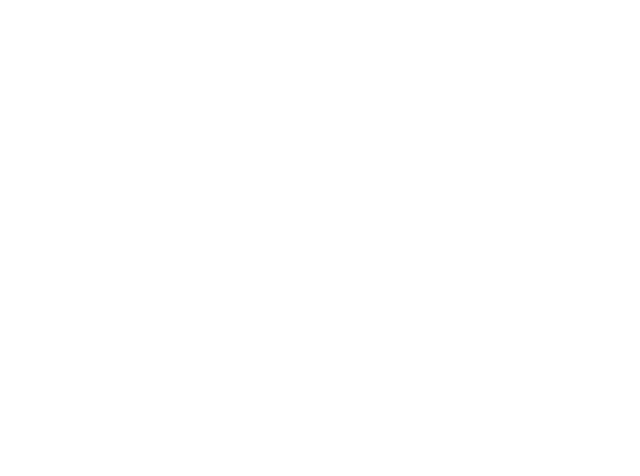
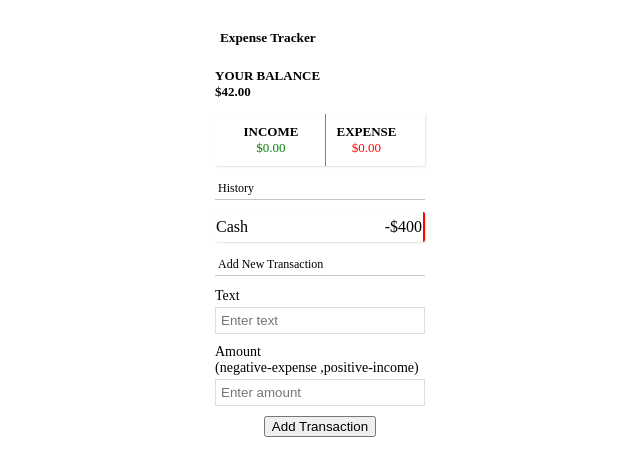
Before and after one commit to goodylove/tracker, a React (Create React App) app: page / in a window 1280 px wide. Shown: the top 476 px of the page, without its empty margins (320-960 px from the left). Built offline with nearby package versions, Linux system fonts and the light colour scheme.

Commit message:
second commit

```diff
--- a/src/App.css
+++ b/src/App.css
@@ -1,38 +1,89 @@
 .App {
   text-align: center;
+  display: flex;
+  justify-content: center;
+  align-items: center;
+  flex-direction: column;
+}
+.inc-exp-container{
+  display: flex;
+  justify-content: space-around;
+  background-color:white;
+    padding: 0 10px ;
+  align-items: center;
+  width: 190px;
+  font-size: 13px;
+  margin-top: 14px;
+  border-radius: 2px;
+  box-shadow: 1px 1px 2px rgb(226, 226, 222);
+
+}
+.inc-exp-container div{
+  padding: 10px;
+
+}
+.exp{
+  border-left: 1px solid grey;
+}
+.exp p{
+  color: red;
+}
+.income p {
+  color: green;
 }
 
-.App-logo {
-  height: 40vmin;
-  pointer-events: none;
+h4{
+  margin: 0;
+  padding: 0;
 }
+p{
+  margin: 0;
+}
+.balance{
+  text-align: start;
+  font-size: 13px;
+}
+.transactin-h{
+  padding: 3px;
+  font-weight: 500;
+    font-size: 12px;
+    text-align: start;
+    border-bottom: 1px solid rgb(200, 196, 196);
+}
+.transaction-list{
+  display: flex;
+    justify-content: space-between;
+    border-right: 2px solid red;
+    padding: 6px 1px;
+    border-radius: 2px;
+      box-shadow: 1px 1px 2px rgb(226, 226, 222);
 
-@media (prefers-reduced-motion: no-preference) {
-  .App-logo {
-    animation: App-logo-spin infinite 20s linear;
-  }
+
+
 }
-
-.App-header {
-  background-color: #282c34;
-  min-height: 100vh;
+#list{
+  padding: 0;
+  margin: 0;
+}
+.form-control{
   display: flex;
   flex-direction: column;
-  align-items: center;
-  justify-content: center;
-  font-size: calc(10px + 2vmin);
-  color: white;
+  text-align: start;
+  font-size: 14px;
+  margin: 10px 0;
+
 }
+.form-control input{
+  border: 1px solid rgb(223, 222, 222);
+  outline: none;
+  padding: 5px;
+  margin-top: 3px;
+}
+.add-new{
+  font-weight: 500;
+  padding: 3px;
+    font-size: 12px;
+    text-align: start;
+    border-bottom: 1px solid rgb(200, 196, 196);
 
-.App-link {
-  color: #61dafb;
 }
-
-@keyframes App-logo-spin {
-  from {
-    transform: rotate(0deg);
-  }
-  to {
-    transform: rotate(360deg);
-  }
-}
--- a/src/App.js
+++ b/src/App.js
@@ -1,7 +1,22 @@
+import Header from "./components/Header";
+import Balance from "./components/Balance";
+import IncomeBalance from "./components/IncomeExpense";
+import Transaction from "./components/Transaction";
+import AddTransaction from "./components/AddTransaction";
 import "./App.css";
 
 function App() {
-  return <div className="App"></div>;
+  return (
+    <div className="App">
+      <Header />
+      <div className="container">
+        <Balance />
+        <IncomeBalance />
+        <Transaction />
+        <AddTransaction />
+      </div>
+    </div>
+  );
 }
 
 export default App;
--- /dev/null
+++ b/src/components/AddTransaction.jsx
@@ -0,0 +1,25 @@
+import React from "react";
+const AddTransaction = () => {
+  return (
+    <>
+      <h3 className="add-new">Add New Transaction</h3>
+      <form action="" className="form">
+        <div className="form-control">
+          <label htmlFor="text">Text</label>
+          <input type="text" placeholder="Enter text" />
+        </div>
+        <div className="form-control">
+          <label htmlFor="">
+            Amount
+            <br />
+            (negative-expense ,positive-income)
+          </label>
+          <input type="text" placeholder="Enter amount" />
+        </div>
+        <button className="btn">Add Transaction</button>
+      </form>
+    </>
+  );
+};
+
+export default AddTransaction;
--- /dev/null
+++ b/src/components/Balance.jsx
@@ -0,0 +1,11 @@
+import React from "react";
+const Balance = () => {
+  return (
+    <>
+      <h4 className="balance">YOUR BALANCE</h4>
+      <h4 className="balance">$42.00</h4>
+    </>
+  );
+};
+
+export default Balance;
--- /dev/null
+++ b/src/components/Header.jsx
@@ -0,0 +1,6 @@
+import React from "react";
+const Header = () => {
+  return <h5 style={{ textAlign: "start", width: 200 }}> Expense Tracker</h5>;
+};
+
+export default Header;
--- /dev/null
+++ b/src/components/IncomeExpense.jsx
@@ -0,0 +1,21 @@
+import React from "react";
+const IncomeBalance = () => {
+  return (
+    <div className="inc-exp-container">
+      <div className="income">
+        <h4>INCOME</h4>
+        <p id="money-plus" className="money plus">
+          $0.00
+        </p>
+      </div>
+      <div className="exp">
+        <h4>EXPENSE</h4>
+        <p id="money-minus" className="money minus">
+          $0.00
+        </p>
+      </div>
+    </div>
+  );
+};
+
+export default IncomeBalance;
--- /dev/null
+++ b/src/components/Transaction.jsx
@@ -0,0 +1,16 @@
+import React from "react";
+const Transaction = () => {
+  return (
+    <>
+      <h3 className="transactin-h">History</h3>
+      <ul id="list">
+        <li className="transaction-list">
+          Cash <span>-$400</span>
+          {/* <button className="delete-btn">x</button> */}
+        </li>
+      </ul>
+    </>
+  );
+};
+
+export default Transaction;
```
